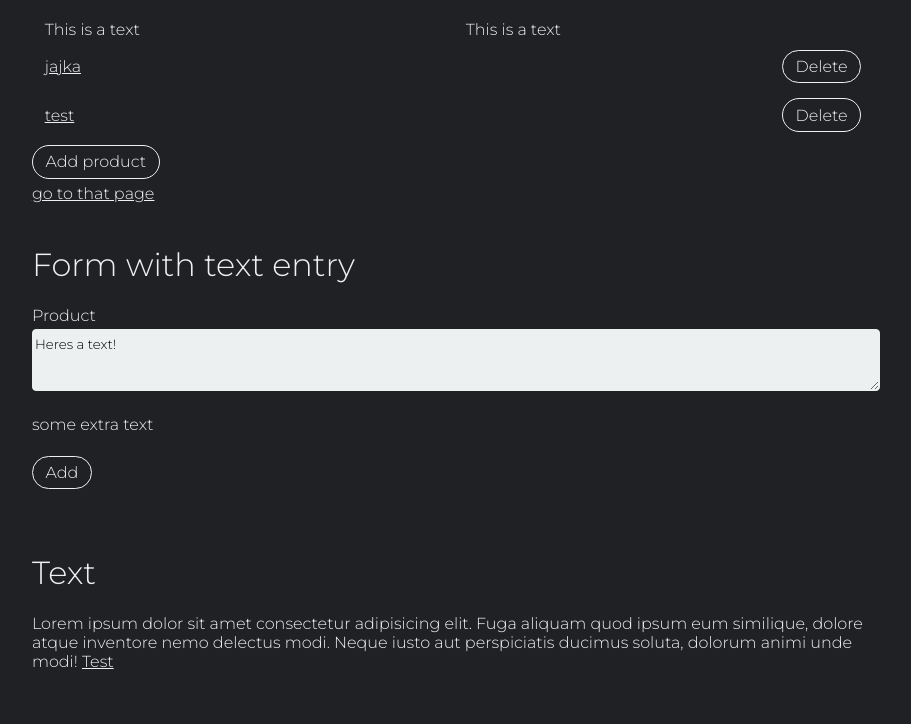
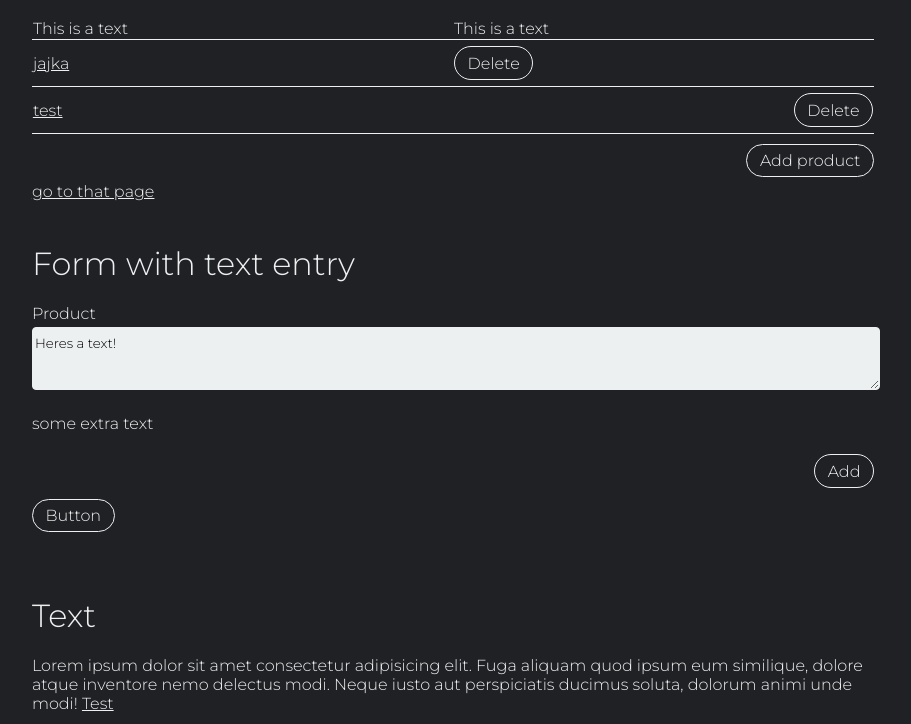
Before and after one commit to psugrg-web/html-header-and-nav, a plain HTML site: page index.html in a window 1280 px wide. Shown: the part 492-1216 px from the top of the page, without its empty margins (187-1098 px from the left). Before the commit the page ends 1173 px from the top, so only its background shows below. Drawn offline with Linux system fonts and the light colour scheme.

Commit message:
improved button handling and table

```diff
--- a/index.html
+++ b/index.html
@@ -46,7 +46,9 @@
                     autocomplete="current-password"
                     required=""
                     placeholder="Password">
+                <nav>
                     <button type="submit">Submit</button>
+                </nav>
                 <p>Text</p>
         </form>
     </div>
@@ -80,11 +82,13 @@
                     <a href="#">test</a>
                 </td>
                 <td>
+                    <nav>
                         <form method="POST">
                             <input type="hidden" name="_method" value="DELETE">
                             <input type="hidden" name="id" value="35">
                             <button>Delete</button>
                         </form>
+                    </nav>
                 </td>
             </tr>
         </tbody>
@@ -107,7 +111,10 @@
                 some extra text
             </p>
             <p>
+                <nav>
                     <button type="submit">Add</button>
+                </nav>
+                <button type="submit">Button</button>
             </p>
         </form>
     </div>
--- a/styles.css
+++ b/styles.css
@@ -41,6 +41,10 @@ div {
     max-width: 80ch;
     margin: auto;
     padding: 1ch;
+}
+
+nav {
+    text-align: right;
 }
 
 nav * {
@@ -105,10 +109,12 @@ input:focus {
 table {
     width: 100%;
     border-collapse: collapse;
+    margin-top: 0.5vh;
+    margin-bottom: 0.5vh;
 }
 
-td {
-    padding: 0.3vh 1vw;
+td, th {
+    border-bottom: 1px solid var(--text-color);
 }
 
 tr:hover td,
@@ -116,7 +122,3 @@ tr:hover a,
 tr:hover form {
     background-color: var(--bg-color-highlight);
 }
-
-td form {
-    text-align: right;
-}
```
Lines whose indentation alone changed are shown as unchanged.
